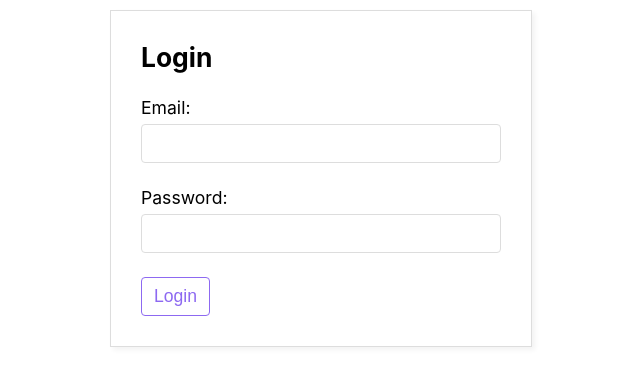
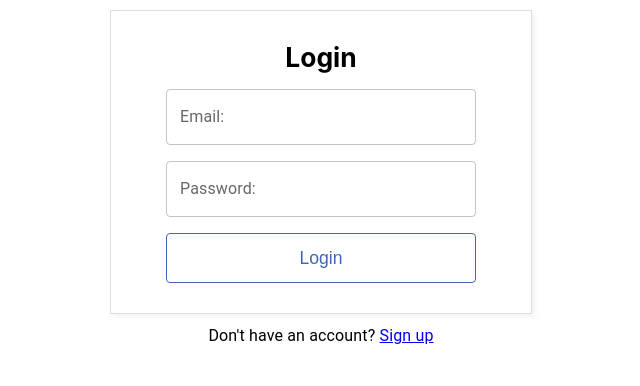
Before and after one commit to muzabol2/login-form-js, a React (Create React App) app: page /login in a window 1280 px wide. Shown: the top 386 px of the page, without its empty margins (319-959 px from the left). Built offline with nearby package versions, Linux system fonts and the light colour scheme; no server answers.

Commit message:
Adjust to Dropzone and Input

```diff
--- a/src/components/Dropzone.js
+++ b/src/components/Dropzone.js
@@ -17,7 +17,6 @@ export function Dropzone({ name }) {
       maxSize: 100000,
       maxFiles: 1,
       onDrop: (acceptedFiles, fileRejections) => {
-         console.log("acceptedFiles", acceptedFiles[0]);
          setValue(name, acceptedFiles[0]);
          setFiles(acceptedFiles.map(file => Object.assign(file, {
             preview: URL.createObjectURL(file)
--- a/src/components/Input.js
+++ b/src/components/Input.js
@@ -1,9 +1,24 @@
-export const Input = ({ value, label, register, type, error }) => (
-   <>
-      <label>
-         <span>{label}</span>
-         <input type={type} {...register(value)} />
-      </label>
-      {error && <p className="error">{error.message}</p>}
-   </>
-);
+import { FormControl, FormHelperText, Grid, TextField } from "@mui/material";
+import { useFormContext } from "react-hook-form";
+
+export const Input = ({ label, value, type, ...props }) => {
+   const { register, formState: { errors } } = useFormContext();
+   const error = errors[`${value}`];
+
+   return (
+      <Grid item>
+         <FormControl error={!!error}>
+            <TextField
+               style={{ width: '310px' }}
+               label={label}
+               {...register(value)}
+               type={type}
+               id={value}
+               {...props}
+               error={!!error}
+            />
+            {error && <FormHelperText error>{error.message}</FormHelperText>}
+         </FormControl>
+      </Grid>
+   )
+};
--- a/src/index.css
+++ b/src/index.css
@@ -1,11 +1,11 @@
 /* variables */
 :root {
-   --heading-color: #444;
+   --input-bg: #f5f8ff;
+   --txt-second-color: #ccc;
    --text-color: #999;
-   --primary-color: #8d69f1;
-   --highlight-color: #d13267;
+   --primary-color: #4267b2;
    --bg-color: #f4f4f4;
- }
+}
 
 body {
    margin: 0;
@@ -41,7 +41,6 @@ ul {
    list-style-type: none;
 }
 
-/* layout */
 .page-title {
    font-size: 1em;
    color: var(--heading-color);
@@ -56,17 +55,13 @@ button {
    cursor: pointer;
    font-size: 1em;
    border: 1px solid var(--primary-color);
-   margin-top: 24px;
+   width: 310px;
+   height: 50px;
 }
 
 button:hover {
    color: #fff;
    background-color: var(--primary-color);
-}
-
-label {
-   display: block;
-   margin-top: 24px;
 }
 
 label span {
--- a/src/pages/Login.js
+++ b/src/pages/Login.js
@@ -1,45 +1,48 @@
-import { useState } from 'react';
 import { useLogin } from '../hooks/useLogin';
-import { useForm } from "react-hook-form";
+import { FormProvider, useForm } from "react-hook-form";
 import { yupResolver } from "@hookform/resolvers/yup";
 import { Input } from '../components/Input';
 import { loginSchema } from '../utils/validateLogin';
 import { LinkToSignupPage } from '../components/LinksToPages';
+import { Grid } from '@mui/material';
 
 export default function Login() {
    const { login, isPending, error } = useLogin();
-
-   const { register, handleSubmit, formState: { errors } } = useForm({
-      resolver: yupResolver(loginSchema),
-      mode: "onBlur"
-   });
 
    const submitForm = ({ email, password }) => {
       login(email, password);
    };
 
-   return (
-      <>
+   const loginList = [
+      { value: "email", label: "Email:", type: "text" },
+      { value: "password", label: "Password:", type: "password" }
+   ];
+
+   const formMethods = useForm({
+      resolver: yupResolver(loginSchema),
+      mode: "onBlur"
+   });
+
+   const { handleSubmit } = formMethods;
+
+   return (<>
+      <FormProvider {...formMethods}>
          <form className="auth-form" onSubmit={handleSubmit(submitForm)}>
-            <h2>Login</h2>
-            <Input
-               value="email"
-               label="Email:"
-               type="text"
-               register={register}
-               error={errors.email}
-            />
-            <Input
-               value="password"
-               label="Password:"
-               type="password"
-               register={register}
-               error={errors.password} />
-            {!isPending && <button>Login</button>}
-            {isPending && <button disabled>Loading</button>}
-            {error && <div className="error">{error}</div>}
+            <Grid container gap={2} justifyContent="center">
+               <h2>Login</h2>
+               {loginList.map(({ value, label, type }) =>
+                  <Input
+                     key={value}
+                     value={value}
+                     label={label}
+                     type={type} />
+               )}
+               {!isPending && <button>Login</button>}
+               {isPending && <button disabled>Loading</button>}
+               {error && <div className="error">{error}</div>}
+            </Grid>
          </form>
-      </>
-   );
+      </FormProvider>
       <LinkToSignupPage />
+   </>);
 }
--- a/src/pages/Signup.js
+++ b/src/pages/Signup.js
@@ -1,88 +1,54 @@
-import { useState } from 'react';
 import { useSignup } from '../hooks/useSignup';
-import { useForm } from "react-hook-form";
+import { useForm, FormProvider } from "react-hook-form";
 import { yupResolver } from "@hookform/resolvers/yup";
 import { signupSchema } from '../utils/validateSignup';
 import { Input } from '../components/Input';
 import { LinkToLoginPage } from '../components/LinksToPages';
+import { Grid } from '@mui/material';
+import { Dropzone } from '../components/Dropzone';
 
 export default function Signup() {
-   const [thumbnail, setThumbnail] = useState(null);
-   const [thumbnailError, setThumbnailError] = useState(null);
    const { signup, isPending, error } = useSignup();
 
-   const { register, handleSubmit, formState: { errors } } = useForm({
+   const submitForm = ({ email, password, displayName, thumbnail }) => {
+      signup(email, password, displayName, thumbnail);
+   };
+
+   const signupList = [
+      { value: "email", label: "Email:", type: "text" },
+      { value: "displayName", label: "Display name:", type: "text" },
+      { value: "password", label: "Password:", type: "password" },
+      { value: "passwordConfirm", label: "Password confirmation:", type: "password" }
+   ];
+
+   const formMethods = useForm({
       resolver: yupResolver(signupSchema),
       mode: "onBlur"
    });
 
-   const submitForm = ({ email, password, displayName }) => {
-      signup(email, password, displayName, thumbnail);
-   };
+   const { handleSubmit } = formMethods;
 
-   const handleFileChange = (e) => {
-      setThumbnail(null);
-      let selected = e.target.files[0];
-
-      if (!selected) {
-         setThumbnailError("Please select a file");
-         return;
-      }
-      if (!selected.type.includes('image')) {
-         setThumbnailError("Selected file must be an image");
-         return;
-      }
-      if (selected.size > 100000) {
-         setThumbnailError("Image file size must be less than 100kb");
-         return;
-      }
-
-      setThumbnailError(null);
-      setThumbnail(selected);
-   }
-
-   return (
-      <>
+   return (<>
+      <FormProvider {...formMethods}>
          <form className="auth-form" onSubmit={handleSubmit(submitForm)}>
-            <h2>Sign up</h2>
-            <Input
-               value="email"
-               label="Email:"
-               type="text"
-               register={register}
-               error={errors.email}
-            />
-            <Input
-               value="displayName"
-               label="Display name:"
-               type="text"
-               register={register}
-               error={errors.displayName} />
-            <Input
-               value="password"
-               label="Password:"
-               type="password"
-               register={register}
-               error={errors.password} />
-            <Input
-               value="passwordConfirm"
-               label="Password confirmation:"
-               type="password"
-               register={register}
-               error={errors.passwordConfirm} />
-            <label>
-               <span>Profile thumbnail: (optional)</span>
-               <input
-                  type="file"
-                  onChange={handleFileChange}
-               />
-               {thumbnailError && <div className="error">{thumbnailError}</div>}
-            </label>
-            {!isPending && <button>Sign up</button>}
-            {isPending && <button disabled>Loading</button>}
-            {error && <div className="error">{error}</div>}
+            <Grid container gap={2} justifyContent="center">
+               <h2>Sign up</h2>
+               {signupList.map(({ value, label, type }) =>
+                  <Input
+                     key={value}
+                     value={value}
+                     label={label}
+                     type={type} />
+               )}
+               <Grid item>
+                  <Dropzone name="thumbnail" />
+               </Grid>
+               {!isPending && <button type="submit">Sign up</button>}
+               {isPending && <button disabled>Loading</button>}
+               {error && <div className="error">{error}</div>}
+            </Grid>
          </form>
-      </>
-   );
+      </FormProvider>
       <LinkToLoginPage />
+   </>);
 }
```
